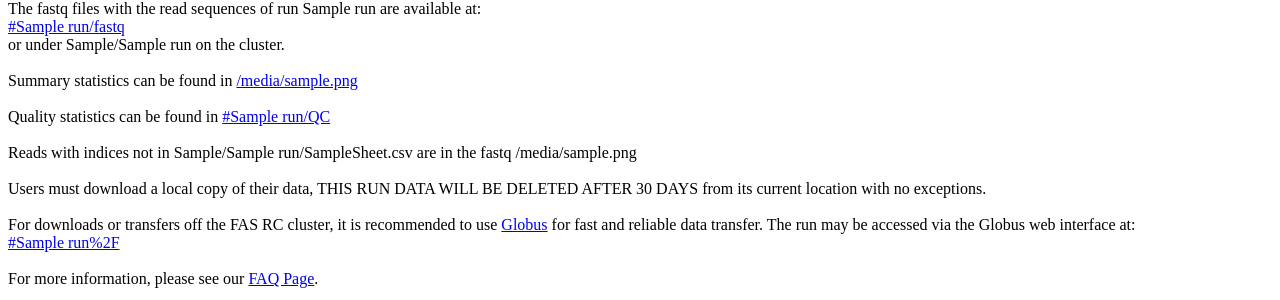
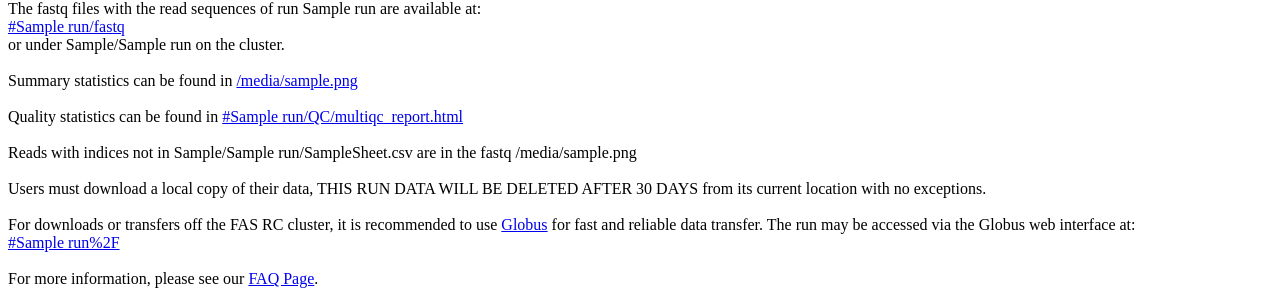
Before and after one commit to harvardinformatics/odybcl2fastq, a Python web app: template odybcl2fastq/templates/summary.html in a window 1280 px wide. Shown: the part 544-844 px from the top of the page. Run offline with Jinja, Linux system fonts and the light colour scheme; the template is opened without the code that fills it: most values are stand-ins (such as "Sample title", 1, 10 or a date in 2020).

Commit message:
Link directoy to MultiQC report in email

```diff
--- a/odybcl2fastq/templates/10x_summary.html
+++ b/odybcl2fastq/templates/10x_summary.html
@@ -21,7 +21,7 @@
     <a href="{{fastq_url}}{{run}}">{{fastq_url}}{{run}}</a><br>
     or under {{fastq_dir}}/{{run}} on the cluster.<br><br>
     Quality statistics can be found in
-    <a href="{{fastq_url}}{{run}}/QC">{{fastq_url}}{{run}}/QC</a><br><br>
+    <a href="{{fastq_url}}{{run}}/QC">{{fastq_url}}{{run}}/QC/multiqc_report.html</a><br><br>
     Reads with indices not in {{fastq_dir}}/{{run}}/SampleSheet.csv are in the fastq
     Undetermined<br><br>
     Users must download a local copy of their data,
--- a/odybcl2fastq/templates/summary.html
+++ b/odybcl2fastq/templates/summary.html
@@ -59,7 +59,7 @@
     Summary statistics can be found in
     <a href="{{stats_file}}">{{stats_file}}</a><br><br>
     Quality statistics can be found in
-    <a href="{{fastq_url}}{{run}}/QC">{{fastq_url}}{{run}}/QC</a><br><br>
+    <a href="{{fastq_url}}{{run}}/QC">{{fastq_url}}{{run}}/QC/multiqc_report.html</a><br><br>
     Reads with indices not in {{fastq_dir}}/{{run}}/SampleSheet.csv are in the fastq
     {{undetermined_file}}<br><br>
     Users must download a local copy of their data,
```
